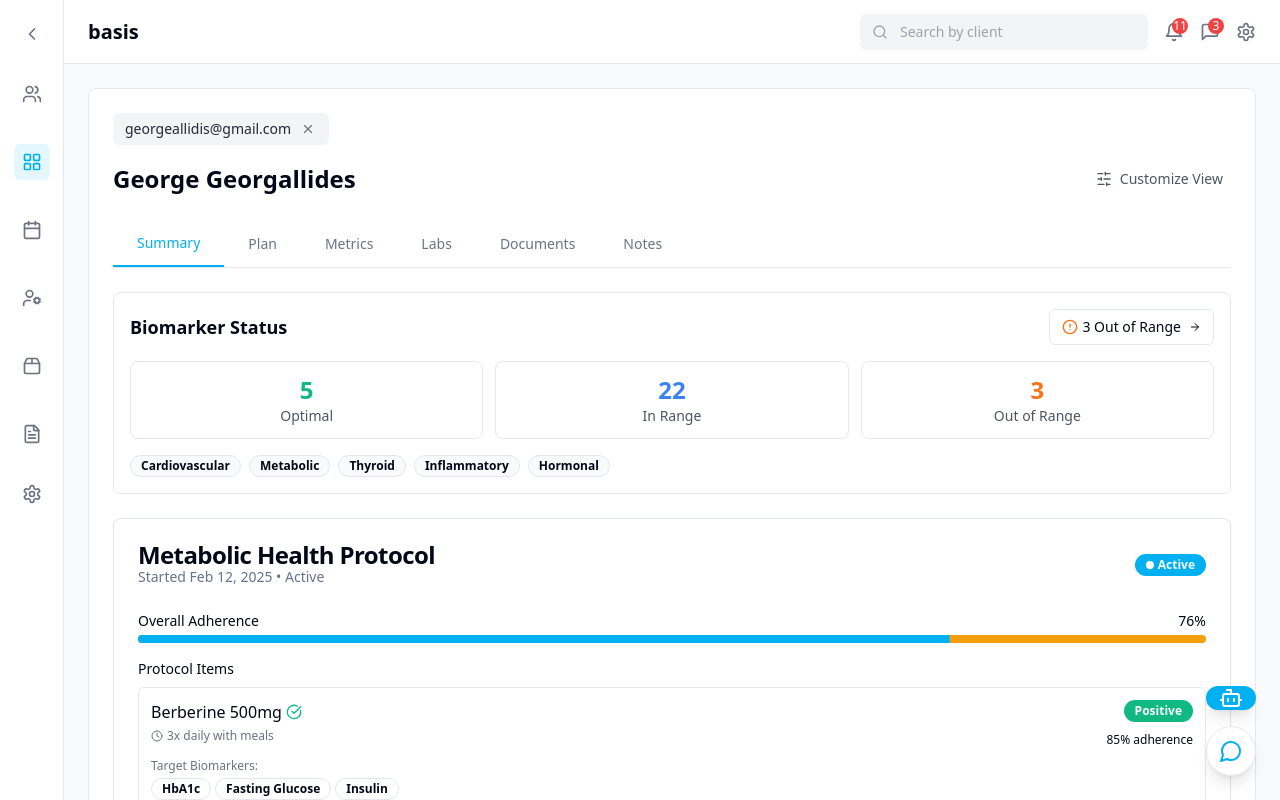
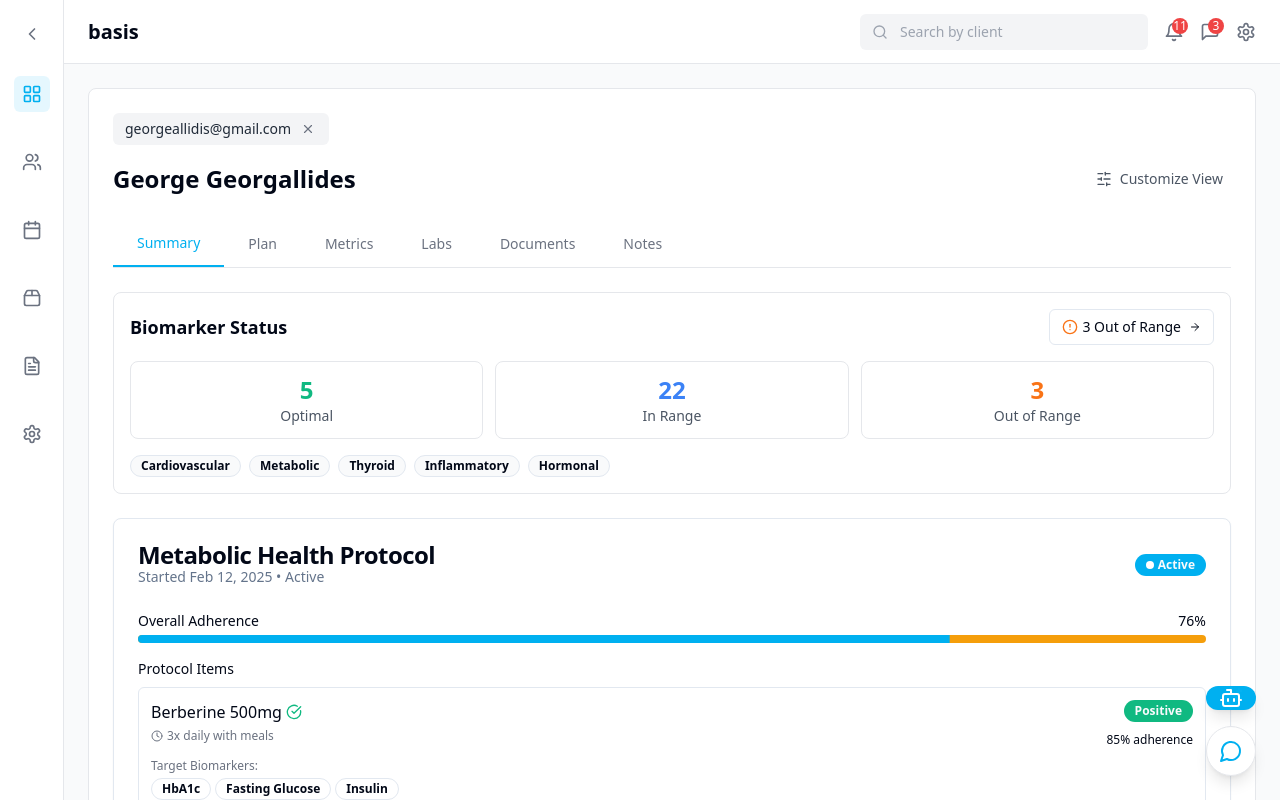
Before and after one commit to Basis-Health/aura-patient-canvas, a React (Vite) app: page / in a window 1280 px wide. Shown: the top 800 px of the page. Built offline with nearby package versions, Linux system fonts and the light colour scheme.

Commit message:
feat: Implement dashboard navigation and structure
This commit adds the dashboard navigation menu and sets up the basic structure for accessing client profiles, calendar, products/services, and settings. It also defines the submenu structure for client profiles.

```diff
--- a/src/App.tsx
+++ b/src/App.tsx
@@ -10,6 +10,8 @@ import Notes from "./pages/Notes";
 import NotFound from "./pages/NotFound";
 import ServicesProducts from "./pages/ServicesProducts";
 import Labs from "./pages/Labs";
+import Calendar from "./pages/Calendar";
+import Settings from "./pages/Settings";
 
 const queryClient = new QueryClient();
 
@@ -25,6 +27,8 @@ const App = () => (
           <Route path="/clients" element={<Clients />} />
           <Route path="/services-products" element={<ServicesProducts />} />
           <Route path="/labs" element={<Labs />} />
+          <Route path="/calendar" element={<Calendar />} />
+          <Route path="/settings" element={<Settings />} />
           {/* ADD ALL CUSTOM ROUTES ABOVE THE CATCH-ALL "*" ROUTE */}
           <Route path="*" element={<NotFound />} />
         </Routes>
--- a/src/components/layout/DashboardLayout.tsx
+++ b/src/components/layout/DashboardLayout.tsx
@@ -1,9 +1,8 @@
-
 import React from "react";
 import {
   Search, Bell, MessageSquare, Settings, ChevronLeft,
-  Users, Calendar, LineChart, Beaker, FileText,
-  LayoutGrid, UserCog, Package2
+  Users, Calendar, FileText,
+  LayoutGrid, Package2
 } from "lucide-react";
 import { cn } from "@/lib/utils";
 import { Link, useLocation } from "react-router-dom";
@@ -23,6 +22,18 @@ const DashboardLayout = ({ children, title }: DashboardLayoutProps) => {
       <div className="w-16 bg-white border-r border-gray-200 flex flex-col items-center py-6 space-y-8">
         <div className="flex flex-col items-center space-y-8">
           <ChevronLeft className="h-5 w-5 text-gray-500" />
+
+          {/* Dashboard */}
+          <Link to="/">
+            <div className={cn(
+              "p-2 rounded-md transition-colors",
+              location.pathname === "/" ? "bg-primary/10 text-primary" : "text-gray-500 hover:text-primary"
+            )}>
+              <LayoutGrid className="h-5 w-5" />
+            </div>
+          </Link>
+
+          {/* Client Directory */}
           <Link to="/clients">
             <div className={cn(
               "p-2 rounded-md transition-colors",
@@ -31,20 +42,18 @@ const DashboardLayout = ({ children, title }: DashboardLayoutProps) => {
               <Users className="h-5 w-5" />
             </div>
           </Link>
-          <Link to="/">
+
+          {/* Calendar */}
+          <Link to="/calendar">
             <div className={cn(
               "p-2 rounded-md transition-colors",
-              location.pathname === "/" ? "bg-primary/10 text-primary" : "text-gray-500 hover:text-primary"
+              location.pathname === "/calendar" ? "bg-primary/10 text-primary" : "text-gray-500 hover:text-primary"
             )}>
-              <LayoutGrid className="h-5 w-5" />
+              <Calendar className="h-5 w-5" />
             </div>
           </Link>
-          <div className="p-2 rounded-md text-gray-500 hover:text-primary transition-colors">
-            <Calendar className="h-5 w-5" />
-          </div>
-          <div className="p-2 rounded-md text-gray-500 hover:text-primary transition-colors">
-            <UserCog className="h-5 w-5" />
-          </div>
+
+          {/* Products/Services */}
           <Link to="/services-products">
             <div className={cn(
               "p-2 rounded-md transition-colors",
@@ -53,6 +62,8 @@ const DashboardLayout = ({ children, title }: DashboardLayoutProps) => {
               <Package2 className="h-5 w-5" />
             </div>
           </Link>
+
+          {/* Notes (keeping this as it seems to be an important section) */}
           <Link to="/notes">
             <div className={cn(
               "p-2 rounded-md transition-colors",
@@ -62,8 +73,17 @@ const DashboardLayout = ({ children, title }: DashboardLayoutProps) => {
             </div>
           </Link>
         </div>
+
+        {/* Settings at the bottom */}
         <div className="mt-auto">
-          <Settings className="h-5 w-5 text-gray-500" />
+          <Link to="/settings">
+            <div className={cn(
+              "p-2 rounded-md transition-colors",
+              location.pathname === "/settings" ? "bg-primary/10 text-primary" : "text-gray-500 hover:text-primary"
+            )}>
+              <Settings className="h-5 w-5" />
+            </div>
+          </Link>
         </div>
       </div>
 
--- /dev/null
+++ b/src/pages/Calendar.tsx
@@ -0,0 +1,20 @@
+
+import React from "react";
+import DashboardLayout from "@/components/layout/DashboardLayout";
+
+const Calendar = () => {
+  return (
+    <DashboardLayout title="Calendar">
+      <div className="max-w-7xl mx-auto">
+        <div className="bg-white rounded-lg shadow p-6">
+          <h2 className="text-xl font-semibold mb-4">Appointment Calendar</h2>
+          <p className="text-gray-600">
+            View and manage all scheduled appointments and events here.
+          </p>
+        </div>
+      </div>
+    </DashboardLayout>
+  );
+};
+
+export default Calendar;
--- /dev/null
+++ b/src/pages/Settings.tsx
@@ -0,0 +1,20 @@
+
+import React from "react";
+import DashboardLayout from "@/components/layout/DashboardLayout";
+
+const Settings = () => {
+  return (
+    <DashboardLayout title="Settings">
+      <div className="max-w-7xl mx-auto">
+        <div className="bg-white rounded-lg shadow p-6">
+          <h2 className="text-xl font-semibold mb-4">Application Settings</h2>
+          <p className="text-gray-600">
+            Manage your application preferences and account settings.
+          </p>
+        </div>
+      </div>
+    </DashboardLayout>
+  );
+};
+
+export default Settings;
```
